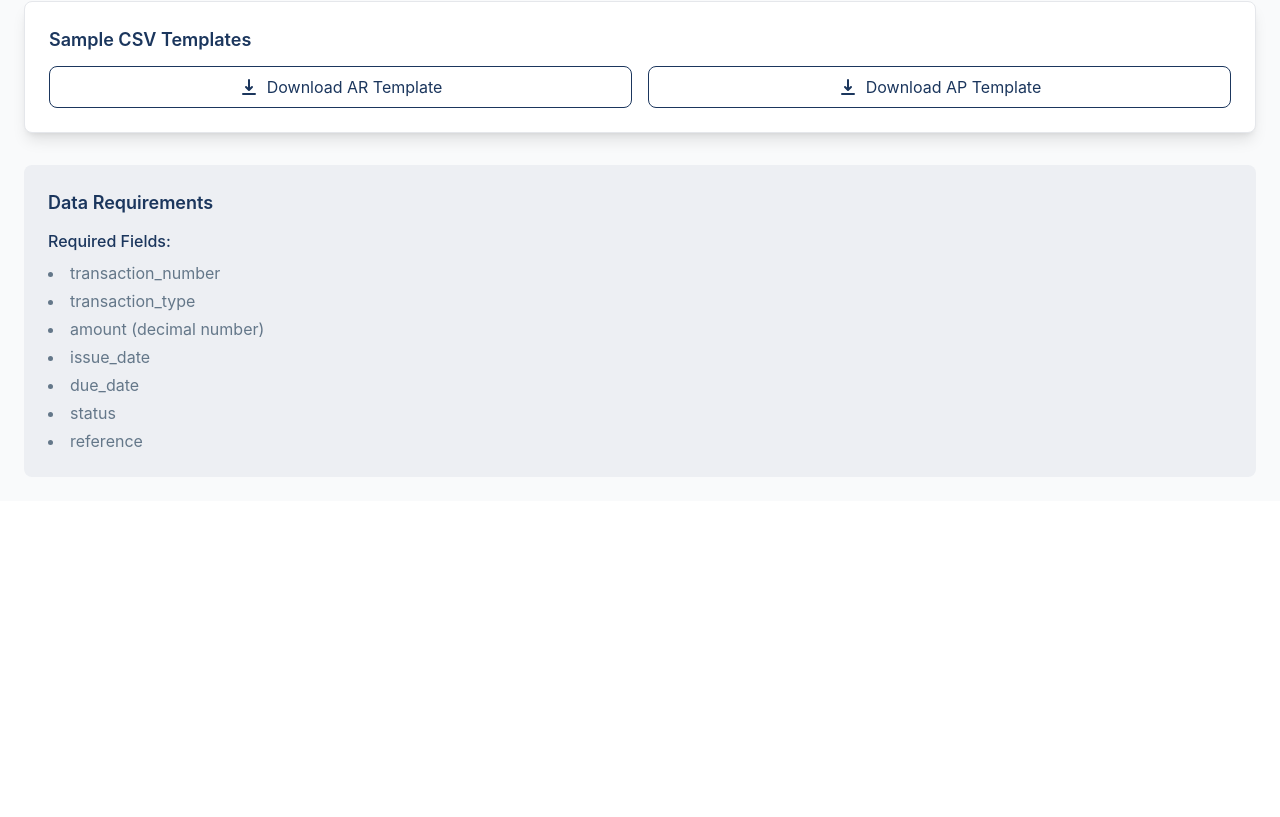
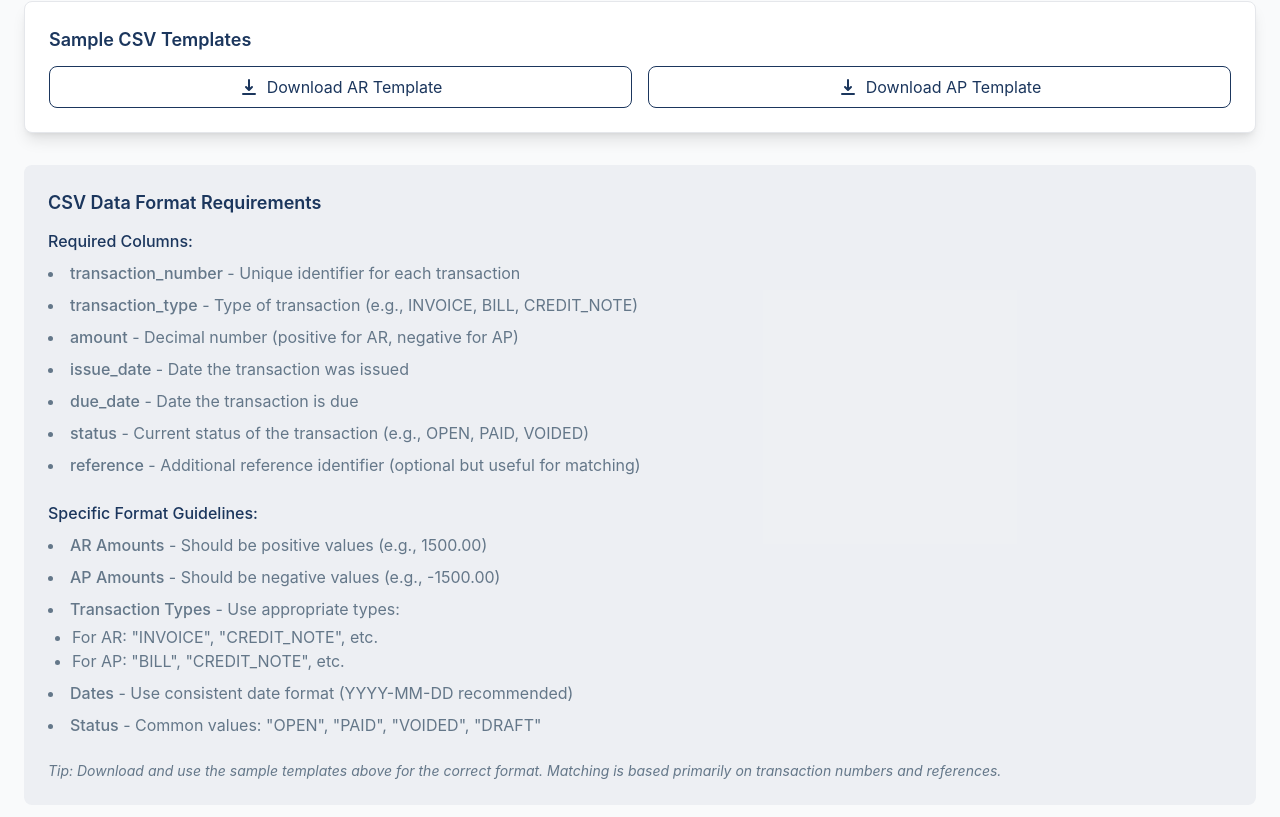
Before and after one commit to TomWall1/Ledger-Match, a React (Create React App) app in the folder frontend/: page / in a window 1280 px wide. Shown: the part 473-1290 px from the top of the page. Before the commit the page ends 974 px from the top, so only its background shows below. Built offline with nearby package versions, Linux system fonts and the light colour scheme; no server answers.

Commit message:
Enhance data requirements section with specific format guidelines

```diff
--- a/frontend/src/pages/Home.jsx
+++ b/frontend/src/pages/Home.jsx
@@ -21,9 +21,11 @@ const Home = () => {
                 className="block bg-[#13B5EA] text-white px-6 py-3 rounded-lg hover:bg-opacity-90 transition-colors text-center font-medium"
               >
                 <div className="flex items-center justify-center">
-                  <svg xmlns="http://www.w3.org/2000/svg" className="h-5 w-5 mr-2" viewBox="0 0 24 24" fill="none" stroke="currentColor">
-                    <path strokeLinecap="round" strokeLinejoin="round" strokeWidth={2} d="M9 5H7a2 2 0 00-2 2v12a2 2 0 002 2h10a2 2 0 002-2V7a2 2 0 00-2-2h-2M9 5a2 2 0 002 2h2a2 2 0 002-2M9 5a2 2 0 012-2h2a2 2 0 012 2" />
-                  </svg>
+                  <img
+                    src="/xero-logo.svg"
+                    alt="Xero logo"
+                    className="w-5 h-5 mr-2"
+                  />
                   Connect to Xero
                 </div>
               </Link>
@@ -87,19 +89,41 @@ const Home = () => {
 
         <div className="mt-8 bg-[#1B365D] bg-opacity-5 rounded-lg p-6">
           <h2 className="text-lg font-semibold mb-3 text-[#1B365D]">
-            Data Requirements
+            CSV Data Format Requirements
           </h2>
-          <div>
-            <h3 className="font-medium text-[#1B365D] mb-2">Required Fields:</h3>
-            <ul className="list-disc list-inside space-y-1 text-[#647789]">
-              <li>transaction_number</li>
-              <li>transaction_type</li>
-              <li>amount (decimal number)</li>
-              <li>issue_date</li>
-              <li>due_date</li>
-              <li>status</li>
-              <li>reference</li>
-            </ul>
+          <div className="space-y-6">
+            <div>
+              <h3 className="font-medium text-[#1B365D] mb-2">Required Columns:</h3>
+              <ul className="list-disc list-inside space-y-2 text-[#647789]">
+                <li><span className="font-medium">transaction_number</span> - Unique identifier for each transaction</li>
+                <li><span className="font-medium">transaction_type</span> - Type of transaction (e.g., INVOICE, BILL, CREDIT_NOTE)</li>
+                <li><span className="font-medium">amount</span> - Decimal number (positive for AR, negative for AP)</li>
+                <li><span className="font-medium">issue_date</span> - Date the transaction was issued</li>
+                <li><span className="font-medium">due_date</span> - Date the transaction is due</li>
+                <li><span className="font-medium">status</span> - Current status of the transaction (e.g., OPEN, PAID, VOIDED)</li>
+                <li><span className="font-medium">reference</span> - Additional reference identifier (optional but useful for matching)</li>
+              </ul>
+            </div>
+
+            <div>
+              <h3 className="font-medium text-[#1B365D] mb-2">Specific Format Guidelines:</h3>
+              <ul className="list-disc list-inside space-y-2 text-[#647789]">
+                <li><span className="font-medium">AR Amounts</span> - Should be positive values (e.g., 1500.00)</li>
+                <li><span className="font-medium">AP Amounts</span> - Should be negative values (e.g., -1500.00)</li>
+                <li><span className="font-medium">Transaction Types</span> - Use appropriate types:
+                  <ul className="list-disc ml-6 mt-1">
+                    <li>For AR: "INVOICE", "CREDIT_NOTE", etc.</li>
+                    <li>For AP: "BILL", "CREDIT_NOTE", etc.</li>
+                  </ul>
+                </li>
+                <li><span className="font-medium">Dates</span> - Use consistent date format (YYYY-MM-DD recommended)</li>
+                <li><span className="font-medium">Status</span> - Common values: "OPEN", "PAID", "VOIDED", "DRAFT"</li>
+              </ul>
+            </div>
+
+            <div className="text-sm text-[#647789] italic">
+              Tip: Download and use the sample templates above for the correct format. Matching is based primarily on transaction numbers and references.
+            </div>
           </div>
         </div>
       </div>
```
